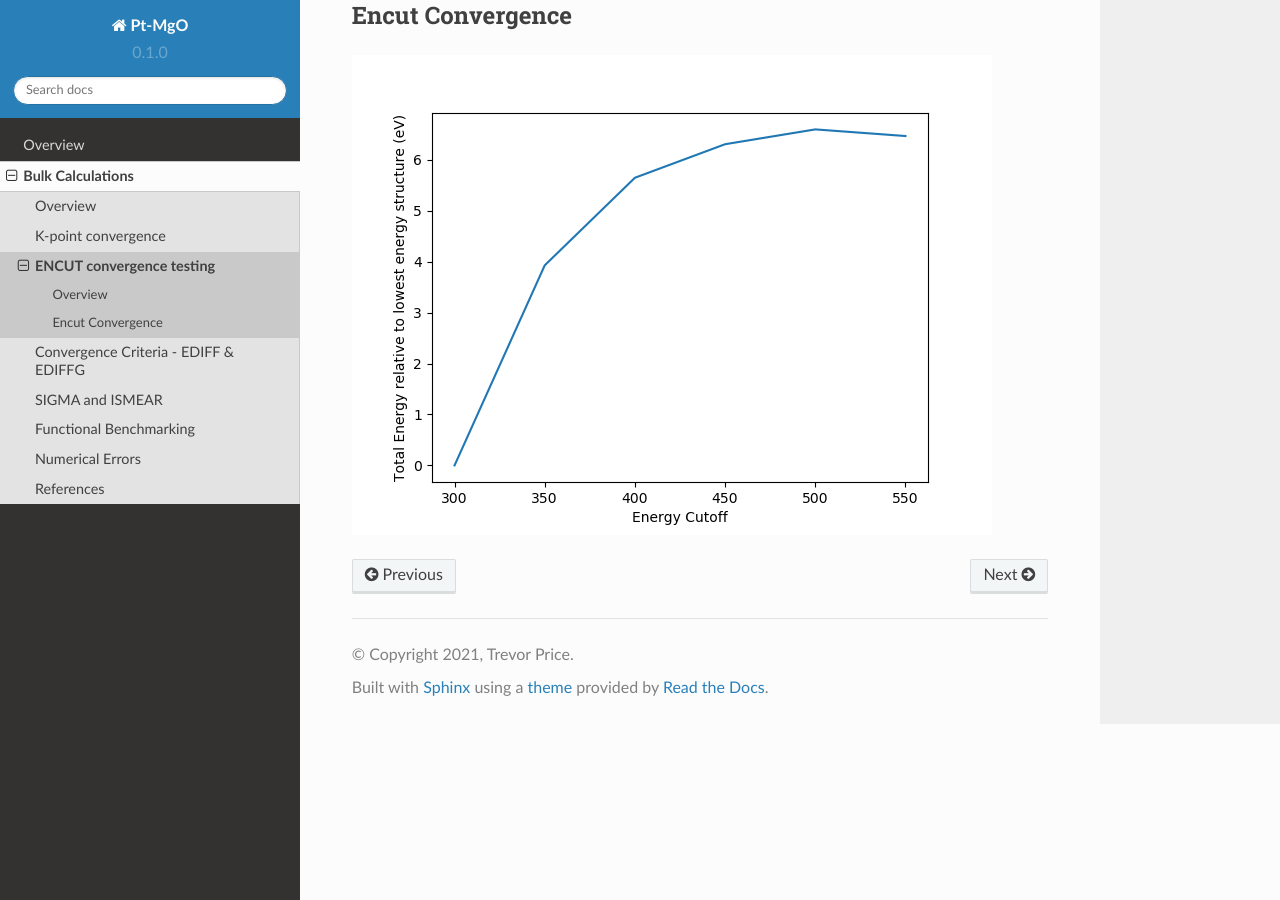
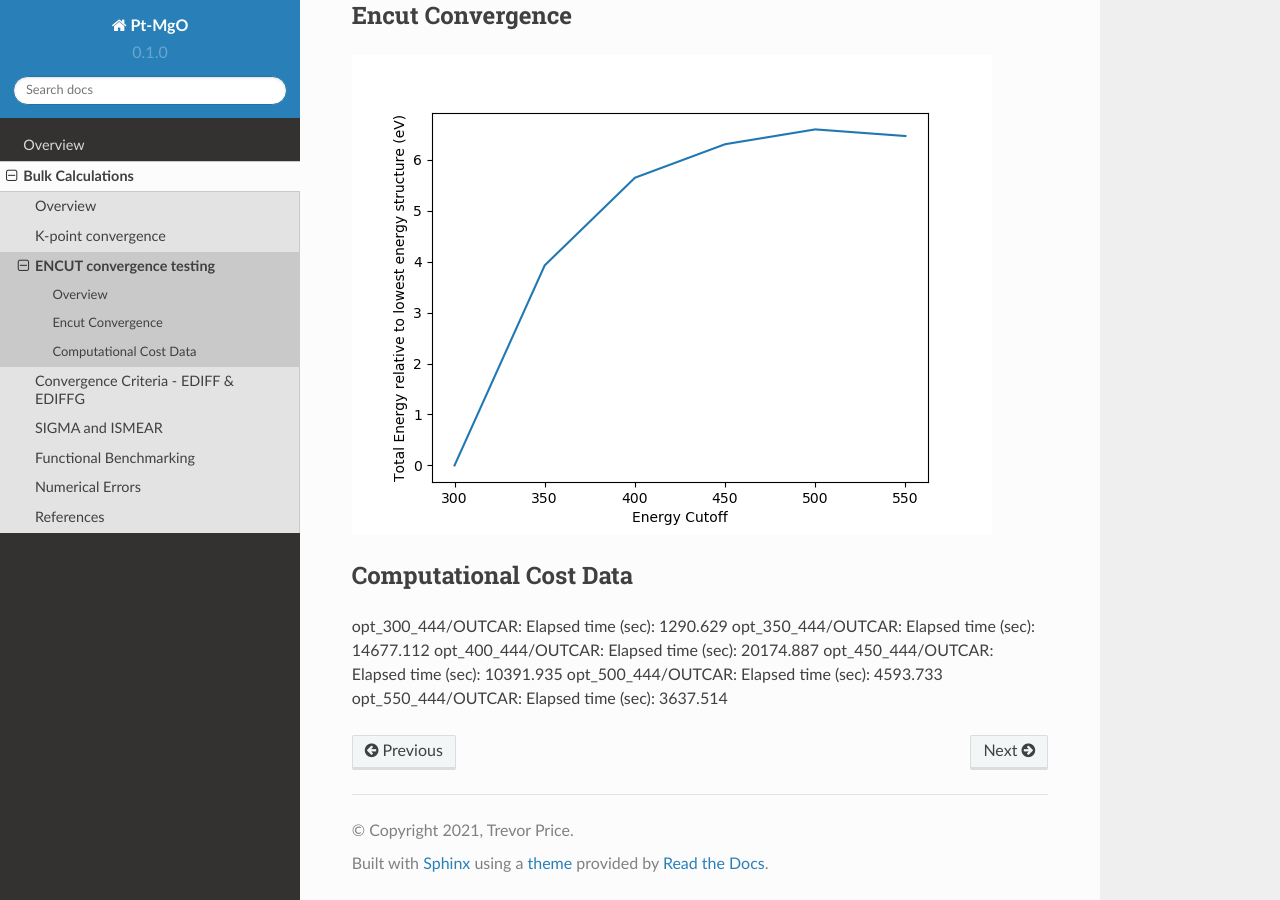
Before and after one commit to tdprice-858/Pt-MgO, a Sphinx documentation site: the page built from docs/source/bulk_calculations/encut_convergence.rst, in a window 1280 px wide and 900 px high, scrolled down 555 px. Built offline with Sphinx 7.4.7 and the Read the Docs theme 2.0.0, drawn with Linux system fonts in a browser that asks for light colours; pages that are not in the unit, such as notebooks, are missing from menus.

Commit message:
Update encut_convergence.rst

```diff
--- a/docs/source/bulk_calculations/encut_convergence.rst
+++ b/docs/source/bulk_calculations/encut_convergence.rst
@@ -17,3 +17,13 @@ ENCUT = 1.3*400 = 520 eV
 Encut Convergence
 ---------
 .. image:: ../../../figures/MgO-Encut-convergence.png
+
+Computational Cost Data
+-------
+
+opt_300_444/OUTCAR:                         Elapsed time (sec):     1290.629
+opt_350_444/OUTCAR:                         Elapsed time (sec):    14677.112
+opt_400_444/OUTCAR:                         Elapsed time (sec):    20174.887
+opt_450_444/OUTCAR:                         Elapsed time (sec):    10391.935
+opt_500_444/OUTCAR:                         Elapsed time (sec):     4593.733
+opt_550_444/OUTCAR:                         Elapsed time (sec):     3637.514
```
